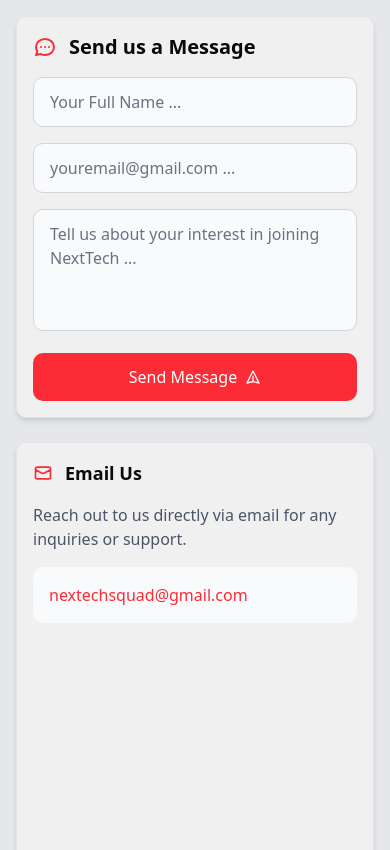
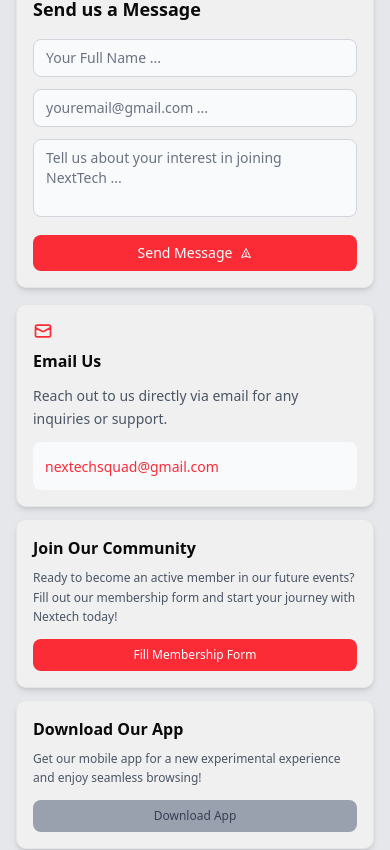
Before and after one commit to Ayoubslh/Nextech, a React (Vite) app in the folder Nextech/: page / in a window 390 px wide. Shown: the part 4875-5725 px from the top of the page. Built offline with nearby package versions, Linux system fonts and the light colour scheme.

Commit message:
card2 fix

```diff
--- a/Nextech/src/components/sections/Getintouch.jsx
+++ b/Nextech/src/components/sections/Getintouch.jsx
@@ -3,35 +3,35 @@ import Card2 from "../ui/Card2";
 
 export default function Getintouch() {
     return (
-        <section className="py-12 md:py-16 lg:py-20 bg-gray-200">
-            <div className="container mx-auto px-4 md:px-6 lg:px-8 max-w-6xl">
+        <section className="py-8 sm:py-12 md:py-16 lg:py-20 bg-gray-200">
+            <div className="container mx-auto px-4 sm:px-6 md:px-8 max-w-7xl">
                 {/* Header */}
-                <div className="text-center mb-8 md:mb-12">
-                    <h2 className="text-3xl md:text-4xl lg:text-6xl font-semibold text-center mb-6 md:mb-8">
+                <div className="text-center mb-8 sm:mb-10 md:mb-12 lg:mb-16">
+                    <h2 className="text-2xl sm:text-3xl md:text-4xl lg:text-5xl xl:text-6xl font-semibold text-center mb-4 sm:mb-6 md:mb-8">
                         Get In <span className="bg-gradient-to-r from-[#D44E50] to-[#544142] bg-clip-text text-transparent">Touch</span>
                     </h2>
-                    <p className="text-lg md:text-xl lg:text-2xl text-gray-600 max-w-6xl mx-auto leading-relaxed px-4">
+                    <p className="text-base sm:text-lg md:text-xl lg:text-2xl text-gray-600 max-w-4xl mx-auto leading-relaxed px-2 sm:px-4">
                         Don't hesitate to contact us using the form below. You can also email us or even come by to
                         meet. Our direct messages are open on all social platforms!
                     </p>
                 </div>
 
                 {/* Cards Grid */}
-                <div className="grid grid-cols-1 lg:grid-cols-2 gap-6 md:gap-8">
+                <div className="grid grid-cols-1 xl:grid-cols-2 gap-4 sm:gap-6 md:gap-8">
                     {/* Send us a Message Card - Full Height */}
-                    <Card2 >
-                        <div className="flex items-center mb-4 md:mb-6">
-                            <div className="w-6 h-6 md:w-8 md:h-8 mr-3">
-                                <svg className="w-6 h-6 md:w-8 md:h-8 text-red-500" fill="none" stroke="currentColor" viewBox="0 0 24 24">
+                    <Card2 className="order-2 xl:order-1">
+                        <div className="flex flex-col sm:flex-row items-start sm:items-center mb-4 sm:mb-6">
+                            <div className="w-6 h-6 sm:w-7 sm:h-7 md:w-8 md:h-8 mr-0 sm:mr-3 mb-2 sm:mb-0">
+                                <svg className="w-6 h-6 sm:w-7 sm:h-7 md:w-8 md:h-8 text-red-500" fill="none" stroke="currentColor" viewBox="0 0 24 24">
                                     <path strokeLinecap="round" strokeLinejoin="round" strokeWidth={2} d="M8 12h.01M12 12h.01M16 12h.01M21 12c0 4.418-4.03 8-9 8a9.863 9.863 0 01-4.255-.949L3 20l1.395-3.72C3.512 15.042 3 13.574 3 12c0-4.418 4.03-8 9-8s9 3.582 9 8z" />
                                 </svg>
                             </div>
-                            <h3 className="text-xl md:text-2xl lg:text-3xl font-semibold">Send us a Message</h3>
+                            <h3 className="text-lg sm:text-xl md:text-2xl lg:text-3xl font-semibold">Send us a Message</h3>
                         </div>
-                        <form className="space-y-4">
+                        <form className="space-y-3 sm:space-y-4">
                             <div>
                                 <input
-                                    className="w-full border border-gray-300 rounded-lg px-4 py-3 bg-gray-50 placeholder-gray-500 focus:outline-none focus:ring-2 focus:ring-red-500 focus:border-transparent"
+                                    className="w-full border border-gray-300 rounded-md sm:rounded-lg px-3 sm:px-4 py-2 sm:py-3 bg-gray-50 placeholder-gray-500 text-sm sm:text-base focus:outline-none focus:ring-2 focus:ring-red-500 focus:border-transparent transition-all"
                                     type="text"
                                     placeholder="Your Full Name ..."
                                     required
@@ -39,7 +39,7 @@ export default function Getintouch() {
                             </div>
                             <div>
                                 <input
-                                    className="w-full border border-gray-300 rounded-lg px-4 py-3 bg-gray-50 placeholder-gray-500 focus:outline-none focus:ring-2 focus:ring-red-500 focus:border-transparent"
+                                    className="w-full border border-gray-300 rounded-md sm:rounded-lg px-3 sm:px-4 py-2 sm:py-3 bg-gray-50 placeholder-gray-500 text-sm sm:text-base focus:outline-none focus:ring-2 focus:ring-red-500 focus:border-transparent transition-all"
                                     type="email"
                                     placeholder="youremail@gmail.com ..."
                                     required
@@ -47,18 +47,18 @@ export default function Getintouch() {
                             </div>
                             <div>
                                 <textarea
-                                    className="w-full border border-gray-300 rounded-lg px-4 py-3 bg-gray-50 placeholder-gray-500 focus:outline-none focus:ring-2 focus:ring-red-500 focus:border-transparent resize-none"
-                                    rows="4"
+                                    className="w-full border border-gray-300 rounded-md sm:rounded-lg px-3 sm:px-4 py-2 sm:py-3 bg-gray-50 placeholder-gray-500 text-sm sm:text-base focus:outline-none focus:ring-2 focus:ring-red-500 focus:border-transparent resize-none transition-all"
+                                    rows="3"
                                     placeholder="Tell us about your interest in joining NextTech ..."
                                     required
                                 ></textarea>
                             </div>
                             <button
-                                className="w-full bg-red-500 text-white px-6 py-3 rounded-lg hover:bg-red-600 transition-colors duration-200 flex items-center justify-center font-medium"
+                                className="w-full bg-red-500 text-white px-4 sm:px-6 py-2 sm:py-3 rounded-md sm:rounded-lg hover:bg-red-600 active:bg-red-700 transition-colors duration-200 flex items-center justify-center font-medium text-sm sm:text-base"
                                 type="submit"
                             >
-                                Send Message
-                                <svg className="w-4 h-4 ml-2" fill="none" stroke="currentColor" viewBox="0 0 24 24">
+                                <span>Send Message</span>
+                                <svg className="w-3 h-3 sm:w-4 sm:h-4 ml-2" fill="none" stroke="currentColor" viewBox="0 0 24 24">
                                     <path strokeLinecap="round" strokeLinejoin="round" strokeWidth={2} d="M12 19l9 2-9-18-9 18 9-2zm0 0v-8" />
                                 </svg>
                             </button>
@@ -66,22 +66,22 @@ export default function Getintouch() {
                     </Card2>
 
                     {/* Right Column - Stack of 3 cards */}
-                    <div className="space-y-4 md:space-y-6">
+                    <div className="space-y-3 sm:space-y-4 md:space-y-6 order-1 xl:order-2">
                         {/* Email Us Card */}
-                        <Card2 >
-                            <div className="flex items-center mb-4 md:mb-6">
-                                <div className="w-5 h-5 md:w-6 md:h-6 mr-3">
-                                    <svg className="w-5 h-5 md:w-6 md:h-6 text-red-500" fill="none" stroke="currentColor" viewBox="0 0 24 24">
+                        <Card2>
+                            <div className="flex flex-col sm:flex-row items-start sm:items-center mb-3 sm:mb-4 md:mb-6">
+                                <div className="w-5 h-5 sm:w-6 sm:h-6 mr-0 sm:mr-3 mb-2 sm:mb-0">
+                                    <svg className="w-5 h-5 sm:w-6 sm:h-6 text-red-500" fill="none" stroke="currentColor" viewBox="0 0 24 24">
                                         <path strokeLinecap="round" strokeLinejoin="round" strokeWidth={2} d="M3 8l7.89 4.26a2 2 0 002.22 0L21 8M5 19h14a2 2 0 002-2V7a2 2 0 00-2-2H5a2 2 0 00-2 2v10a2 2 0 002 2z" />
                                     </svg>
                                 </div>
-                                <h3 className="text-lg md:text-xl font-semibold">Email Us</h3>
+                                <h3 className="text-base sm:text-lg md:text-xl font-semibold">Email Us</h3>
                             </div>
-                            <p className="text-gray-600 mb-4">
+                            <p className="text-sm sm:text-base text-gray-600 mb-3 sm:mb-4 leading-relaxed">
                                 Reach out to us directly via email for any inquiries or support.
                             </p>
-                            <div className="bg-gray-50 p-4 rounded-lg">
-                                <a href="mailto:nextechsquad@gmail.com" className="text-red-500 font-medium hover:underline">
+                            <div className="bg-gray-50 p-3 sm:p-4 rounded-md sm:rounded-lg">
+                                <a href="mailto:nextechsquad@gmail.com" className="text-red-500 font-medium hover:underline text-sm sm:text-base break-all">
                                     nextechsquad@gmail.com
                                 </a>
                             </div>
@@ -89,22 +89,22 @@ export default function Getintouch() {
 
                         {/* Join Our Community Card */}
                         <Card2>
-                            <h3 className="text-lg md:text-xl font-semibold mb-3 md:mb-4">Join Our Community</h3>
-                            <p className="text-sm md:text-base text-gray-600 mb-4 md:mb-6">
+                            <h3 className="text-base sm:text-lg md:text-xl font-semibold mb-2 sm:mb-3 md:mb-4">Join Our Community</h3>
+                            <p className="text-xs sm:text-sm md:text-base text-gray-600 mb-3 sm:mb-4 md:mb-6 leading-relaxed">
                                 Ready to become an active member in our future events? Fill out our membership form and start your journey with Nextech today!
                             </p>
-                            <button className="w-full bg-red-500 text-white px-4 md:px-6 py-2 md:py-3 rounded-lg hover:bg-red-600 transition-colors duration-200 font-medium text-sm md:text-base">
+                            <button className="w-full bg-red-500 text-white px-3 sm:px-4 md:px-6 py-2 sm:py-2.5 md:py-3 rounded-md sm:rounded-lg hover:bg-red-600 active:bg-red-700 transition-colors duration-200 font-medium text-xs sm:text-sm md:text-base">
                                 Fill Membership Form
                             </button>
                         </Card2>
 
                         {/* Download Our App Card */}
-                        <Card2 >
-                            <h3 className="text-lg md:text-xl font-semibold mb-3 md:mb-4">Download Our App</h3>
-                            <p className="text-sm md:text-base text-gray-600 mb-4 md:mb-6">
+                        <Card2>
+                            <h3 className="text-base sm:text-lg md:text-xl font-semibold mb-2 sm:mb-3 md:mb-4">Download Our App</h3>
+                            <p className="text-xs sm:text-sm md:text-base text-gray-600 mb-3 sm:mb-4 md:mb-6 leading-relaxed">
                                 Get our mobile app for a new experimental experience and enjoy seamless browsing!
                             </p>
-                            <button className="w-full bg-gray-400 text-gray-700 px-4 md:px-6 py-2 md:py-3 rounded-lg hover:bg-gray-500 hover:text-white transition-colors duration-200 font-medium text-sm md:text-base">
+                            <button className="w-full bg-gray-400 text-gray-700 px-3 sm:px-4 md:px-6 py-2 sm:py-2.5 md:py-3 rounded-md sm:rounded-lg hover:bg-gray-500 hover:text-white active:bg-gray-600 transition-colors duration-200 font-medium text-xs sm:text-sm md:text-base">
                                 Download App
                             </button>
                         </Card2>
--- a/Nextech/src/components/ui/Card2.jsx
+++ b/Nextech/src/components/ui/Card2.jsx
@@ -1,9 +1,9 @@
 
 
 
-export default function Card2({ children, className = "" }) {
+export default function Card2({ children }) {
   return (
-    <div className={`border rounded-lg p-4  shadow-md bg-[#F0F0F0] transition-shadow hover:shadow-lg h-full ${className}`}>
+    <div className="border rounded-lg p-4 shadow-md py-4 bg-[#F0F0F0]">
       {children}
     </div>
   );
```
